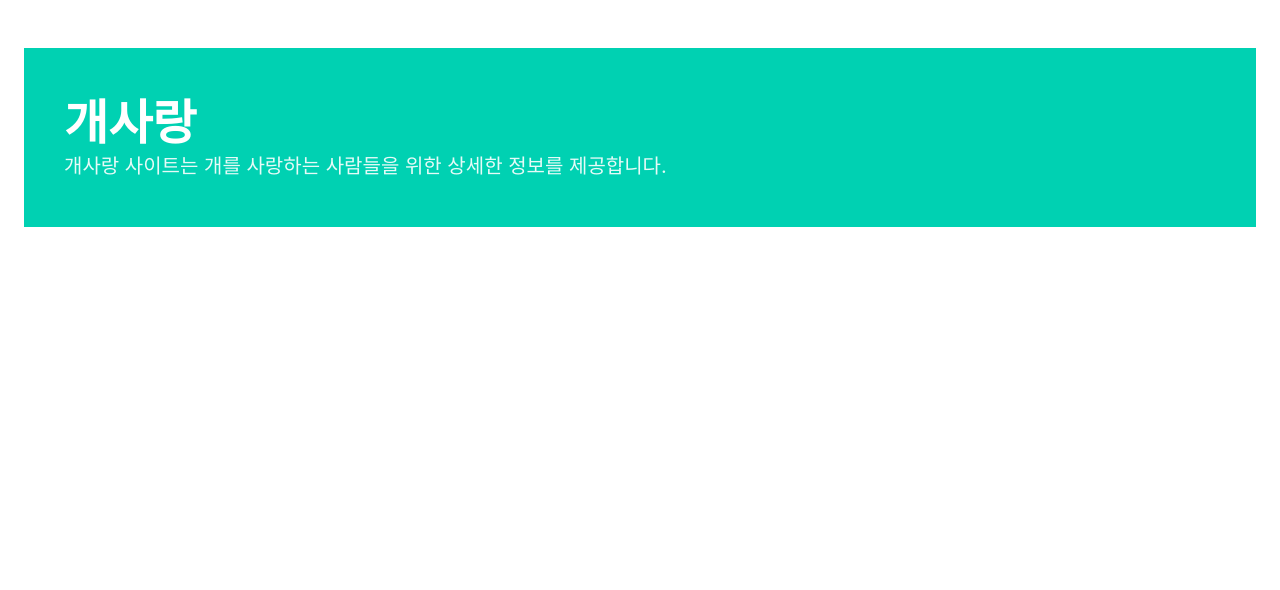
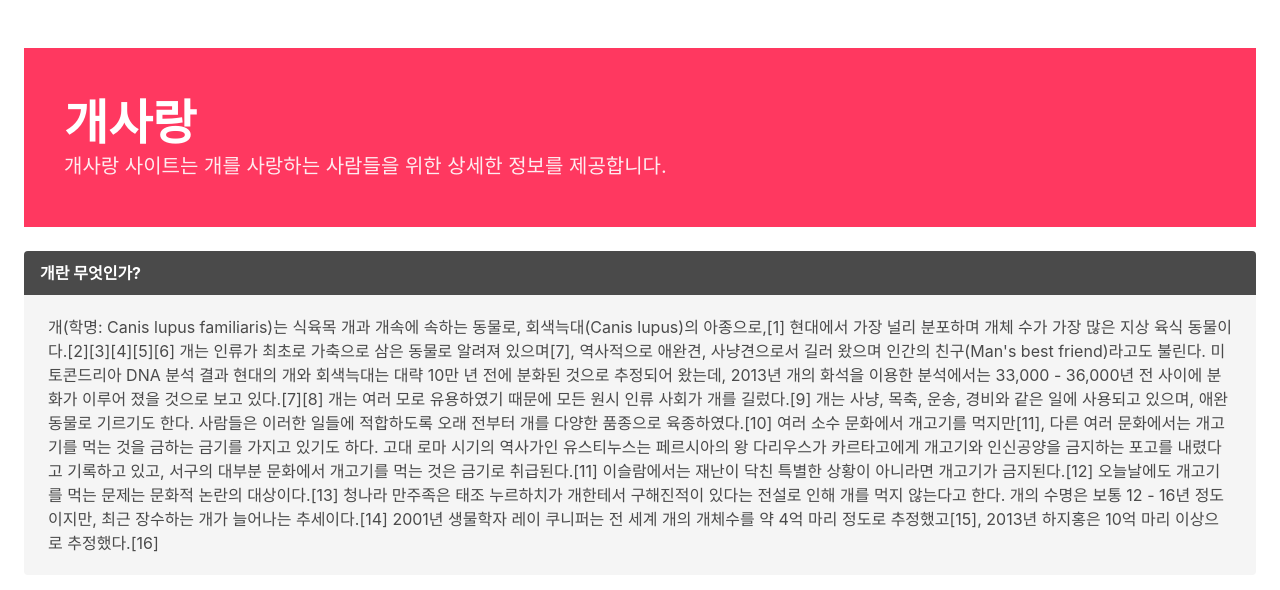
Before and after one commit to Absoas/CloudService_dogLove, a Nuxt app: page / in a window 1280 px wide. Shown: the top 590 px of the page. Built offline with nearby package versions, Linux system fonts and the light colour scheme.

Commit message:
20180515_1

```diff
--- a/pages/index.vue
+++ b/pages/index.vue
@@ -1,13 +1,26 @@
 <template>
   <section class="section">
-    <div class = "hero is-primary">
-      <div class ="hero-body">
-        <div class = "container">
-          <h1 class = "title is-1">개사랑</h1>
-          <h2 class = "subtitle">개사랑 사이트는 개를 사랑하는 사람들을 위한 상세한 정보를 제공합니다.</h2>
+    <div class="hero is-danger">
+      <div class="hero-body">
+        <div class="container">
+          <h1 class="title is-1">개사랑</h1>
+          <h2 class="subtitle">개사랑 사이트는 개를 사랑하는 사람들을 위한 상세한 정보를 제공합니다.</h2>
         </div>
       </div>
     </div>
+    <br>
+    <article class="message">
+      <div class="message-header">개란 무엇인가?</div>
+      <div class="message-body">개(학명: Canis lupus familiaris)는 식육목 개과 개속에 속하는 동물로, 회색늑대(Canis lupus)의 아종으로,[1] 현대에서 가장 널리 분포하며 개체 수가 가장 많은 지상 육식 동물이다.[2][3][4][5][6] 개는 인류가 최초로 가축으로 삼은 동물로 알려져 있으며[7], 역사적으로 애완견, 사냥견으로서 길러 왔으며 인간의 친구(Man's best friend)라고도 불린다.
+
+          미토콘드리아 DNA 분석 결과 현대의 개와 회색늑대는 대략 10만 년 전에 분화된 것으로 추정되어 왔는데, 2013년 개의 화석을 이용한 분석에서는 33,000 - 36,000년 전 사이에 분화가 이루어 졌을 것으로 보고 있다.[7][8]
+
+          개는 여러 모로 유용하였기 때문에 모든 원시 인류 사회가 개를 길렀다.[9] 개는 사냥, 목축, 운송, 경비와 같은 일에 사용되고 있으며, 애완 동물로 기르기도 한다. 사람들은 이러한 일들에 적합하도록 오래 전부터 개를 다양한 품종으로 육종하였다.[10]
+
+          여러 소수 문화에서 개고기를 먹지만[11], 다른 여러 문화에서는 개고기를 먹는 것을 금하는 금기를 가지고 있기도 하다. 고대 로마 시기의 역사가인 유스티누스는 페르시아의 왕 다리우스가 카르타고에게 개고기와 인신공양을 금지하는 포고를 내렸다고 기록하고 있고, 서구의 대부분 문화에서 개고기를 먹는 것은 금기로 취급된다.[11] 이슬람에서는 재난이 닥친 특별한 상황이 아니라면 개고기가 금지된다.[12] 오늘날에도 개고기를 먹는 문제는 문화적 논란의 대상이다.[13] 청나라 만주족은 태조 누르하치가 개한테서 구해진적이 있다는 전설로 인해 개를 먹지 않는다고 한다.
+
+          개의 수명은 보통 12 - 16년 정도이지만, 최근 장수하는 개가 늘어나는 추세이다.[14] 2001년 생물학자 레이 쿠니퍼는 전 세계 개의 개체수를 약 4억 마리 정도로 추정했고[15], 2013년 하지홍은 10억 마리 이상으로 추정했다.[16]</div>
+    </article>
   </section>
 </template>
 
```
